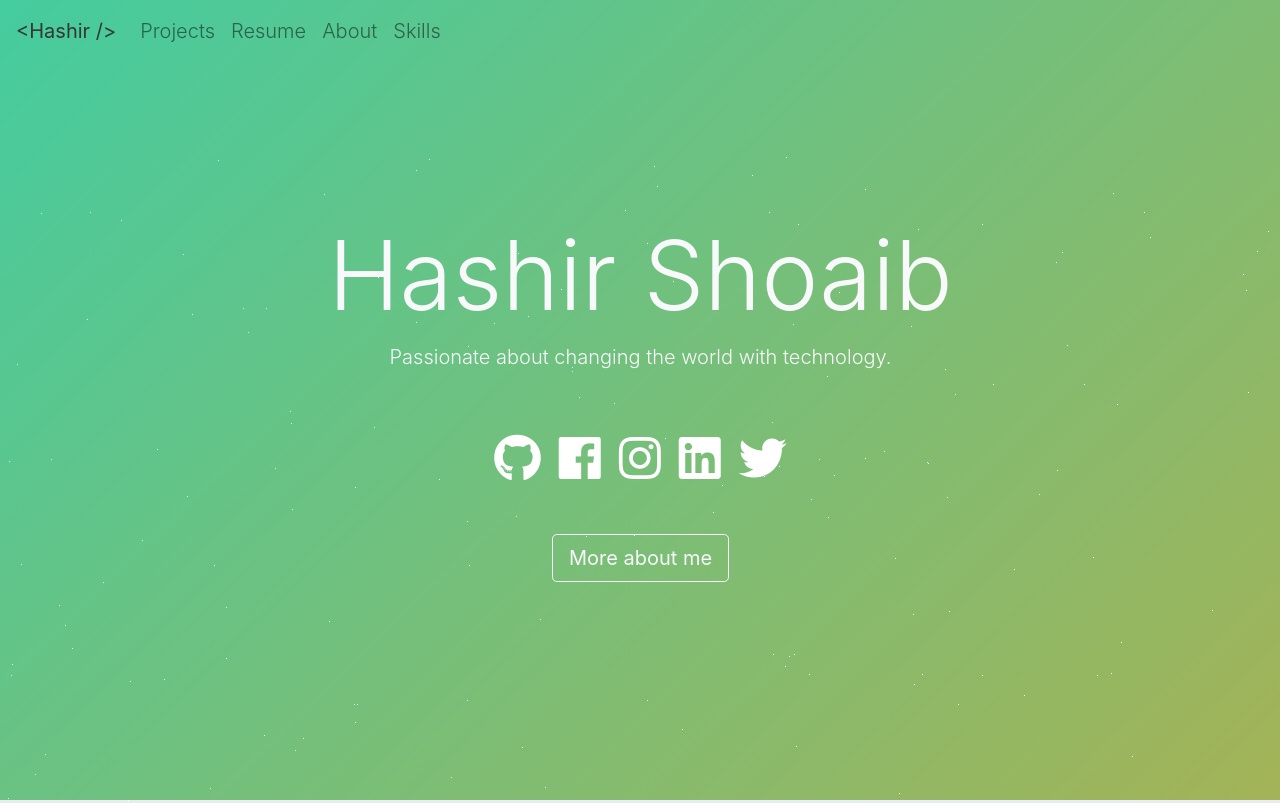
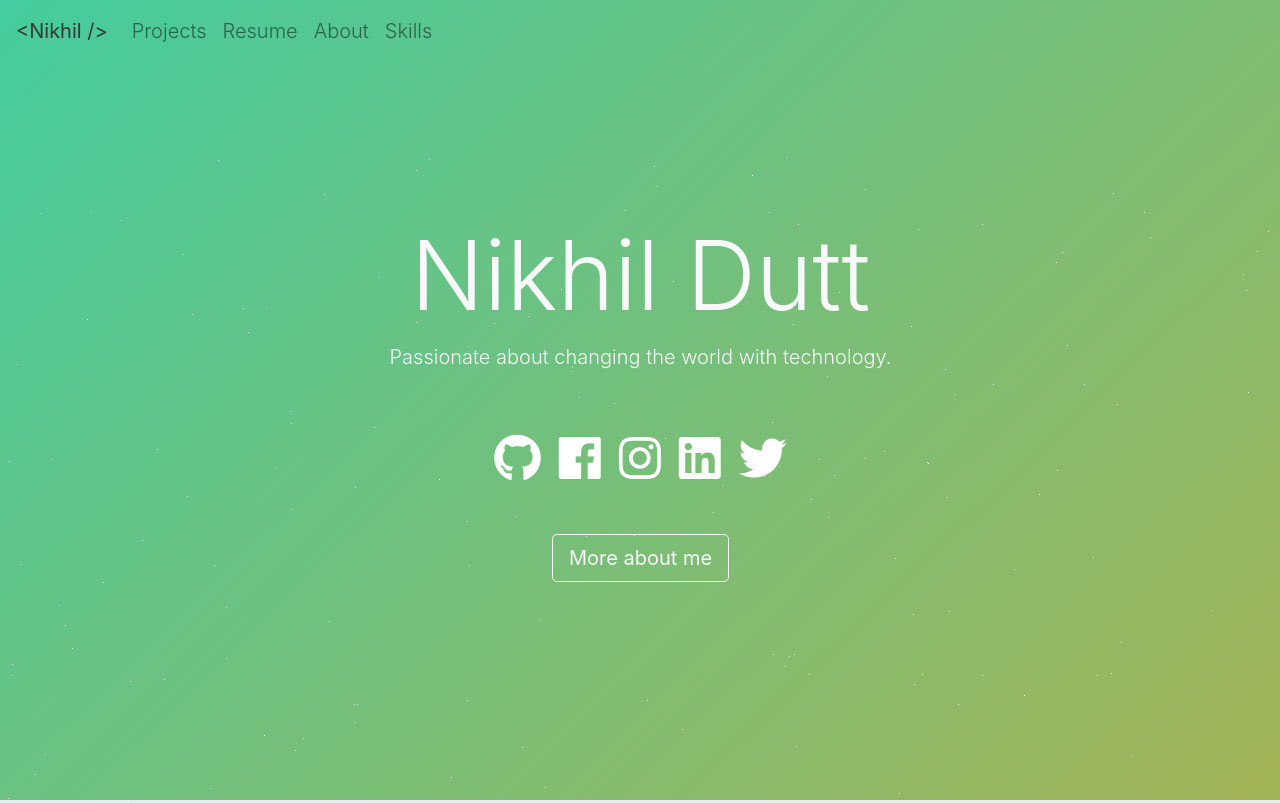
Before and after one commit to hashirshoaeb/home, a React (Create React App) app: page / in a window 1280 px wide. Shown: the top 803 px of the page. Built offline with nearby package versions, Linux system fonts and the light colour scheme; no server answers.

Commit message:
Update config.js

```diff
--- a/src/editable-stuff/config.js
+++ b/src/editable-stuff/config.js
@@ -6,9 +6,9 @@ const navBar = {
 // Main Body SECTION
 const mainBody = {
   gradientColors: "#4484ce, #1ad7c0, #ff9b11, #9b59b6, #ff7f7f, #ecf0f1",
-  firstName: "Hashir",
+  firstName: "Nikhil",
   middleName: "",
-  lastName: "Shoaib",
+  lastName: "Dutt",
   message: " Passionate about changing the world with technology. ",
   icons: [
     {
```
